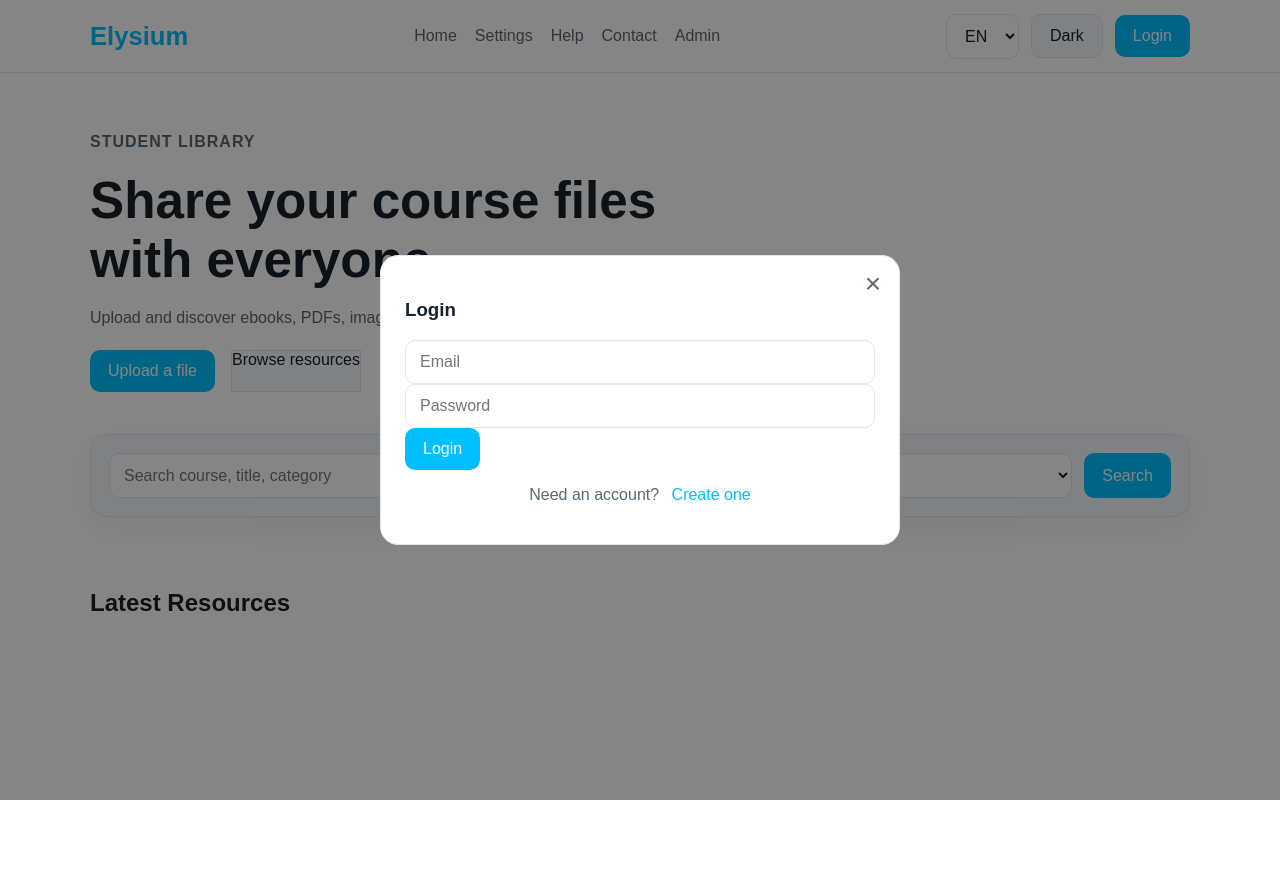
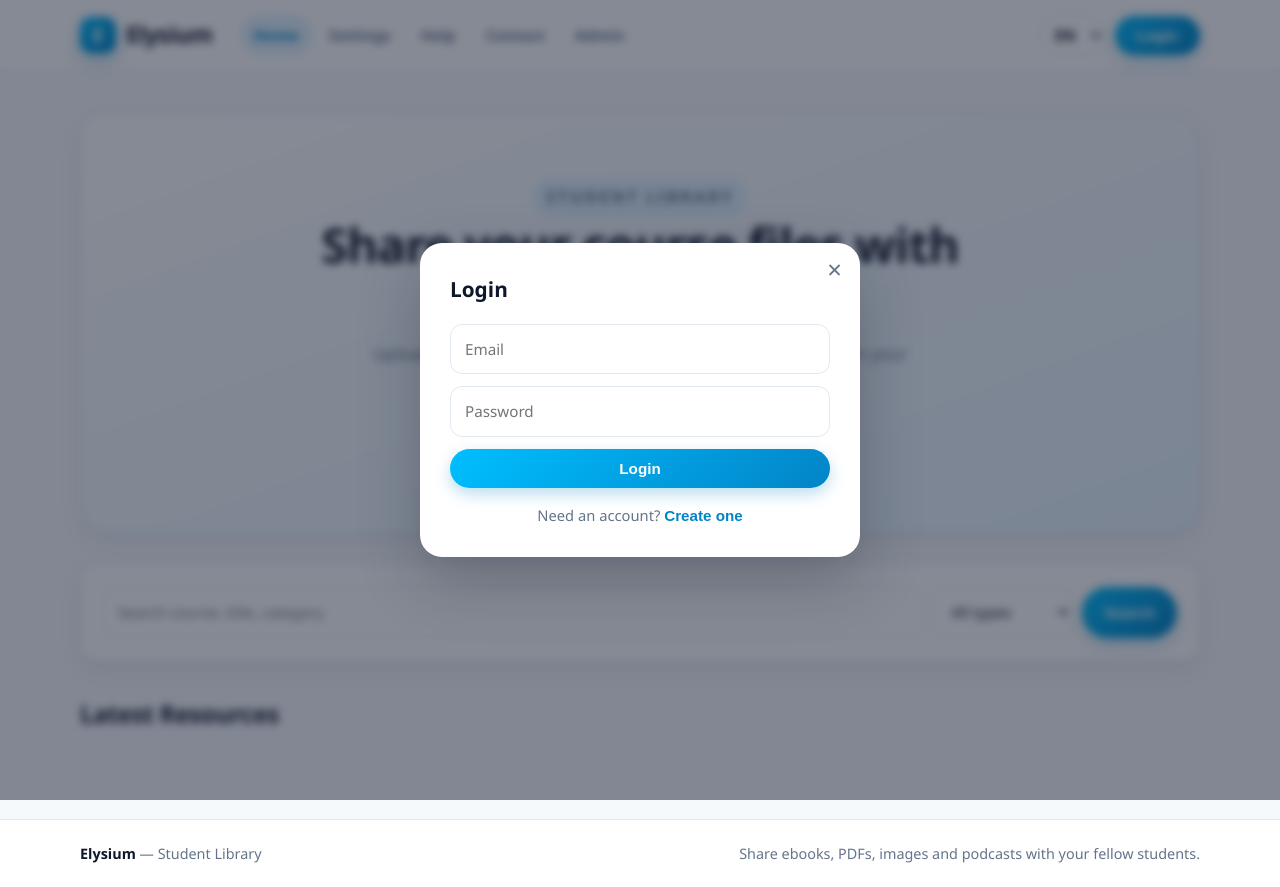
Before and after one commit to merdynseka/Elysium, a plain HTML site: page index.html in a window 1280 px wide. Both pictures are taken after a click on the button "Upload a file". Before the commit the page ends 800 px from the top, so only its background shows below. Drawn offline with Linux system fonts and the light colour scheme; no server answers.

Commit message:
Redesign: modern light-only theme, fix README/help mismatches, add missing Firebase SDKs to all pages

```diff
--- a/app.js
+++ b/app.js
@@ -43,22 +43,6 @@ function applyTranslations() {
   });
 
   document.documentElement.lang = currentLanguage;
-}
-
-function toggleTheme() {
-  const isDark = document.body.classList.toggle("dark");
-  localStorage.setItem("elysium_theme", isDark ? "dark" : "light");
-}
-
-function initTheme() {
-  const savedTheme = localStorage.getItem("elysium_theme");
-  if (savedTheme === "dark") {
-    document.body.classList.add("dark");
-  }
-  const btn = document.getElementById("themeToggleBtn");
-  if (btn) {
-    btn.textContent = document.body.classList.contains("dark") ? "Light" : "Dark";
-  }
 }
 
 function renderResourceCard(item) {
@@ -368,11 +352,6 @@ function bindGlobalUI() {
     settingsLanguage.addEventListener("change", (e) => setLanguage(e.target.value));
   }
 
-  const themeToggleBtn = document.getElementById("themeToggleBtn");
-  if (themeToggleBtn) {
-    themeToggleBtn.addEventListener("click", toggleTheme);
-  }
-
   const authForm = document.getElementById("authForm");
   if (authForm) authForm.addEventListener("submit", handleAuthSubmit);
 
@@ -408,7 +387,6 @@ function bindGlobalUI() {
 
 document.addEventListener("DOMContentLoaded", async () => {
   setLanguage(currentLanguage);
-  initTheme();
   bindGlobalUI();
   bindHomePageEvents();
 
--- a/index.html
+++ b/index.html
@@ -11,7 +11,7 @@
     <div class="container nav">
       <div class="brand">Elysium</div>
       <nav>
-        <a href="index.html">Home</a>
+        <a href="index.html" class="active">Home</a>
         <a href="settings.html">Settings</a>
         <a href="help.html">Help</a>
         <a href="contact.html">Contact</a>
@@ -22,7 +22,6 @@
           <option value="en">EN</option>
           <option value="fr">FR</option>
         </select>
-        <button id="themeToggleBtn" class="secondary-btn">Dark</button>
         <button id="authBtn" class="primary-btn">Login</button>
       </div>
     </div>
@@ -101,7 +100,13 @@
     </div>
   </div>
 
-    <!-- SDKs Firebase version 10.12.2 (Compat) -->
+  <footer class="footer">
+    <div class="container">
+      <span><strong>Elysium</strong> — Student Library</span>
+      <span>Share ebooks, PDFs, images and podcasts with your fellow students.</span>
+    </div>
+  </footer>
+
   <script src="https://www.gstatic.com/firebasejs/10.12.2/firebase-app-compat.js"></script>
   <script src="https://www.gstatic.com/firebasejs/10.12.2/firebase-auth-compat.js"></script>
   <script src="https://www.gstatic.com/firebasejs/10.12.2/firebase-firestore-compat.js"></script>
@@ -109,6 +114,5 @@
 
   <script src="translations.js"></script>
   <script src="app.js"></script>
-
 </body>
-  </html>
+</html>
--- a/style.css
+++ b/style.css
@@ -1,304 +1,197 @@
+/* Elysium — modern light theme */
 :root {
-  --primary: #00bfff;
-  --primary-dark: #0099cc;
-  --bg: #ffffff;
-  --surface: #f5f7fa;
-  --text: #17212a;
-  --muted: #586875;
-  --border: #dfe7ef;
-  --danger: #d33;
-  --shadow: 0 10px 30px rgba(0, 0, 0, 0.06);
+  --accent: deepskyblue;
+  --accent-dark: #0284c7;
+  --accent-soft: #e0f2fe;
+  --bg: #f6f9fc;
+  --surface: #ffffff;
+  --text: #0f172a;
+  --muted: #64748b;
+  --border: #e2e8f0;
+  --radius: 16px;
+  --shadow: 0 1px 3px rgba(15, 23, 42, .06), 0 8px 24px rgba(15, 23, 42, .06);
+  --shadow-hover: 0 4px 8px rgba(15, 23, 42, .06), 0 16px 40px rgba(2, 132, 199, .14);
 }
 
-body.dark {
-  --bg: #0e1722;
-  --surface: #172432;
-  --text: #edf6ff;
-  --muted: #b3c3d4;
-  --border: #213244;
-  --shadow: 0 10px 30px rgba(0, 0, 0, 0.3);
+* { box-sizing: border-box; margin: 0; padding: 0; }
+
+html { scroll-behavior: smooth; }
+
+body {
+  font-family: "Segoe UI", system-ui, -apple-system, Roboto, "Helvetica Neue", Arial, sans-serif;
+  background: var(--bg);
+  color: var(--text);
+  line-height: 1.6;
+  min-height: 100vh;
+  display: flex;
+  flex-direction: column;
 }
 
-* {
-  box-sizing: border-box;
+.container { width: min(1120px, 92%); margin: 0 auto; }
+main.container { flex: 1; width: min(1120px, 92%); }
+
+/* ---------- Header ---------- */
+.topbar {
+  position: sticky; top: 0; z-index: 50;
+  background: rgba(255, 255, 255, .88);
+  backdrop-filter: blur(12px);
+  -webkit-backdrop-filter: blur(12px);
+  border-bottom: 1px solid var(--border);
+}
+.nav { display: flex; align-items: center; gap: 28px; padding: 14px 0; flex-wrap: wrap; }
+.brand {
+  font-size: 1.45rem; font-weight: 800; letter-spacing: -.02em;
+  color: var(--text); display: flex; align-items: center; gap: 10px;
+}
+.brand::before {
+  content: "E";
+  display: inline-flex; align-items: center; justify-content: center;
+  width: 36px; height: 36px; border-radius: 11px;
+  background: linear-gradient(135deg, var(--accent), var(--accent-dark));
+  color: #fff; font-size: 1.15rem; font-weight: 800;
+  box-shadow: 0 6px 16px rgba(2, 132, 199, .35);
+}
+.nav nav { display: flex; gap: 4px; flex-wrap: wrap; }
+.nav nav a {
+  color: var(--muted); text-decoration: none; font-weight: 600; font-size: .95rem;
+  padding: 8px 13px; border-radius: 999px; transition: all .18s ease;
+}
+.nav nav a:hover { color: var(--accent-dark); background: var(--accent-soft); }
+.nav nav a.active { color: var(--accent-dark); background: var(--accent-soft); }
+.nav-actions { margin-left: auto; display: flex; align-items: center; gap: 10px; }
+.nav-actions select {
+  padding: 9px 12px; border: 1px solid var(--border); border-radius: 999px;
+  background: var(--surface); color: var(--text); font-weight: 600; cursor: pointer;
 }
 
-html {
-  scroll-behavior: smooth;
+/* ---------- Buttons ---------- */
+.primary-btn {
+  background: linear-gradient(135deg, var(--accent), var(--accent-dark));
+  color: #fff; border: none; cursor: pointer;
+  padding: 11px 22px; border-radius: 999px;
+  font-weight: 700; font-size: .95rem; text-decoration: none; display: inline-block;
+  box-shadow: 0 6px 16px rgba(2, 132, 199, .28);
+  transition: transform .18s ease, box-shadow .18s ease;
+}
+.primary-btn:hover { transform: translateY(-2px); box-shadow: 0 10px 24px rgba(2, 132, 199, .35); }
+.secondary-btn {
+  background: var(--surface); color: var(--accent-dark);
+  border: 1.5px solid var(--accent); cursor: pointer;
+  padding: 10px 20px; border-radius: 999px;
+  font-weight: 700; font-size: .95rem; text-decoration: none; display: inline-block;
+  transition: all .18s ease;
+}
+.secondary-btn:hover { background: var(--accent-soft); transform: translateY(-2px); }
+.link-btn { background: none; border: none; color: var(--accent-dark); font-weight: 700; cursor: pointer; font-size: .95rem; }
+.link-btn:hover { text-decoration: underline; }
+
+/* ---------- Hero ---------- */
+.hero {
+  margin: 42px 0 30px; text-align: center;
+  padding: 64px 28px;
+  background: linear-gradient(160deg, #ffffff 0%, var(--accent-soft) 130%);
+  border: 1px solid var(--border); border-radius: 28px;
+  box-shadow: var(--shadow);
+}
+.eyebrow {
+  text-transform: uppercase; letter-spacing: .14em; font-size: .78rem;
+  font-weight: 800; color: var(--accent-dark);
+  background: var(--accent-soft); display: inline-block;
+  padding: 6px 14px; border-radius: 999px; margin-bottom: 18px;
+}
+.hero h1 { font-size: clamp(1.9rem, 4.5vw, 3rem); line-height: 1.15; letter-spacing: -.02em; max-width: 640px; margin: 0 auto 14px; }
+.hero p { color: var(--muted); max-width: 560px; margin: 0 auto; font-size: 1.05rem; }
+.hero-actions { display: flex; gap: 12px; justify-content: center; margin-top: 28px; flex-wrap: wrap; }
+
+/* ---------- Panels & cards ---------- */
+.panel, .card {
+  background: var(--surface); border: 1px solid var(--border);
+  border-radius: var(--radius); box-shadow: var(--shadow); padding: 22px;
+}
+.search-panel { display: flex; gap: 10px; flex-wrap: wrap; margin-bottom: 34px; }
+.search-panel input { flex: 1; min-width: 200px; }
+input, select, textarea {
+  padding: 12px 14px; border: 1.5px solid var(--border); border-radius: 12px;
+  font: inherit; font-size: .95rem; background: var(--surface); color: var(--text);
+  width: 100%; transition: border-color .15s ease, box-shadow .15s ease;
+}
+.search-panel select, .search-panel input { width: auto; }
+.search-panel select { min-width: 140px; }
+input:focus, select:focus, textarea:focus {
+  outline: none; border-color: var(--accent);
+  box-shadow: 0 0 0 4px rgba(0, 191, 255, .15);
+}
+form { display: flex; flex-direction: column; gap: 12px; }
+textarea { min-height: 110px; resize: vertical; }
+
+.page { padding: 38px 0 10px; }
+.page h1 { font-size: 2rem; letter-spacing: -.02em; margin-bottom: 22px; }
+.page .card { margin-bottom: 18px; }
+.page .card h3 { margin-bottom: 10px; }
+.page .card p { color: var(--muted); }
+
+/* ---------- Resources ---------- */
+.resources { margin-bottom: 48px; }
+.section-head { display: flex; align-items: center; justify-content: space-between; margin-bottom: 18px; }
+.section-head h2 { font-size: 1.5rem; letter-spacing: -.01em; }
+.resource-grid { display: grid; grid-template-columns: repeat(auto-fill, minmax(250px, 1fr)); gap: 18px; }
+.resource-card {
+  background: var(--surface); border: 1px solid var(--border); border-radius: var(--radius);
+  overflow: hidden; box-shadow: var(--shadow);
+  transition: transform .2s ease, box-shadow .2s ease;
+  display: flex; flex-direction: column;
+}
+.resource-card:hover { transform: translateY(-5px); box-shadow: var(--shadow-hover); }
+.resource-card .thumb {
+  background: linear-gradient(135deg, var(--accent), var(--accent-dark));
+  color: #fff; font-weight: 800; letter-spacing: .12em; font-size: .9rem;
+  padding: 30px 18px; text-align: center;
+}
+.resource-card .content { padding: 18px; display: flex; flex-direction: column; flex: 1; }
+.resource-card h4 { font-size: 1.05rem; margin-bottom: 6px; }
+.resource-card .content p { color: var(--muted); font-size: .92rem; flex: 1; }
+.resource-card .meta { display: flex; gap: 8px; margin-top: 12px; flex-wrap: wrap; }
+.resource-card .meta span {
+  background: var(--accent-soft); color: var(--accent-dark);
+  font-size: .75rem; font-weight: 700; padding: 4px 10px; border-radius: 999px;
+  text-transform: capitalize;
 }
 
-body {
-  margin: 0;
-  background: var(--bg);
-  color: var(--text);
-  font-family: Arial, Helvetica, sans-serif;
-  transition: background 0.25s ease, color 0.25s ease;
+/* ---------- Modal ---------- */
+.modal {
+  position: fixed; inset: 0; z-index: 100;
+  background: rgba(15, 23, 42, .5); backdrop-filter: blur(4px);
+  display: flex; align-items: center; justify-content: center; padding: 18px;
 }
+.modal-content {
+  background: var(--surface); border-radius: 22px; padding: 30px;
+  width: 100%; max-width: 440px; position: relative;
+  box-shadow: 0 24px 60px rgba(15, 23, 42, .25);
+  max-height: 90vh; overflow-y: auto;
+}
+.modal-content h3 { margin-bottom: 18px; font-size: 1.3rem; }
+.close-modal {
+  position: absolute; top: 14px; right: 18px; font-size: 1.6rem; line-height: 1;
+  color: var(--muted); cursor: pointer; transition: color .15s;
+}
+.close-modal:hover { color: var(--text); }
+.auth-switch { margin-top: 16px; text-align: center; color: var(--muted); font-size: .92rem; }
+.hidden { display: none !important; }
 
-a {
-  color: inherit;
-  text-decoration: none;
+/* ---------- Footer ---------- */
+.footer {
+  border-top: 1px solid var(--border); background: var(--surface);
+  padding: 22px 0; margin-top: 20px;
 }
+.footer .container { display: flex; justify-content: space-between; gap: 12px; flex-wrap: wrap; color: var(--muted); font-size: .9rem; }
+.footer strong { color: var(--text); }
 
-.container {
-  width: min(1100px, calc(100% - 32px));
-  margin: 0 auto;
+#adminFilesList .card { box-shadow: none; margin-bottom: 12px; }
+#adminFilesList a { color: var(--accent-dark); font-weight: 700; }
+
+@media (max-width: 640px) {
+  .nav { gap: 14px; }
+  .nav-actions { margin-left: 0; }
+  .hero { padding: 42px 18px; }
+  .search-panel .primary-btn { width: 100%; }
 }
-
-.topbar {
-  position: sticky;
-  top: 0;
-  backdrop-filter: blur(10px);
-  background: rgba(255,255,255,0.82);
-  border-bottom: 1px solid var(--border);
-  z-index: 50;
-}
-
-body.dark .topbar {
-  background: rgba(14,23,34,0.85);
-}
-
-.nav {
-  display: flex;
-  align-items: center;
-  justify-content: space-between;
-  min-height: 72px;
-  gap: 16px;
-}
-
-.brand {
-  font-size: 1.6rem;
-  font-weight: bold;
-  color: var(--primary);
-}
-
-nav {
-  display: flex;
-  gap: 18px;
-  align-items: center;
-  color: var(--muted);
-}
-
-.nav-actions {
-  display: flex;
-  gap: 12px;
-  align-items: center;
-}
-
-select, input, textarea, button {
-  font: inherit;
-}
-
-input, textarea, select {
-  width: 100%;
-  padding: 12px 14px;
-  border: 1px solid var(--border);
-  border-radius: 10px;
-  background: var(--bg);
-  color: var(--text);
-}
-
-button {
-  border: none;
-  border-radius: 10px;
-  padding: 12px 18px;
-  cursor: pointer;
-  transition: 0.2s ease;
-}
-
-.primary-btn {
-  background: var(--primary);
-  color: white;
-}
-
-.primary-btn:hover {
-  background: var(--primary-dark);
-}
-
-.secondary-btn {
-  background: var(--surface);
-  color: var(--text);
-  border: 1px solid var(--border);
-}
-
-.hero {
-  display: grid;
-  grid-template-columns: 1.2fr 0.8fr;
-  align-items: center;
-  min-height: 320px;
-  padding: 40px 0 20px;
-}
-
-.eyebrow {
-  color: var(--primary);
-  font-weight: 700;
-  text-transform: uppercase;
-  letter-spacing: 1px;
-}
-
-.hero h1 {
-  font-size: clamp(2rem, 4vw, 4rem);
-  margin: 10px 0;
-}
-
-.hero p {
-  color: var(--muted);
-  max-width: 700px;
-  line-height: 1.6;
-}
-
-.hero-actions {
-  display: flex;
-  gap: 16px;
-  margin-top: 20px;
-  flex-wrap: wrap;
-}
-
-.search-panel {
-  display: grid;
-  grid-template-columns: 1.5fr 1fr auto;
-  gap: 12px;
-  margin: 22px 0;
-  padding: 18px;
-  border: 1px solid var(--border);
-  background: var(--surface);
-  border-radius: 16px;
-  box-shadow: var(--shadow);
-}
-
-.resources {
-  padding: 30px 0 60px;
-}
-
-.section-head {
-  margin-bottom: 18px;
-}
-
-.resource-grid {
-  display: grid;
-  grid-template-columns: repeat(auto-fit, minmax(220px, 1fr));
-  gap: 20px;
-}
-
-.resource-card {
-  background: var(--surface);
-  border: 1px solid var(--border);
-  border-radius: 16px;
-  overflow: hidden;
-  box-shadow: var(--shadow);
-}
-
-.resource-card .thumb {
-  height: 150px;
-  background: linear-gradient(135deg, #dff9ff, var(--primary));
-  display: flex;
-  align-items: center;
-  justify-content: center;
-  color: white;
-  font-weight: bold;
-}
-
-.resource-card .content {
-  padding: 16px;
-}
-
-.resource-card h4 {
-  margin: 0 0 8px;
-}
-
-.resource-card p {
-  margin: 0 0 10px;
-  color: var(--muted);
-}
-
-.meta {
-  display: flex;
-  justify-content: space-between;
-  gap: 12px;
-  font-size: 0.8rem;
-  color: var(--muted);
-}
-
-.page {
-  padding: 36px 0 60px;
-}
-
-.card {
-  background: var(--surface);
-  border: 1px solid var(--border);
-  border-radius: 16px;
-  box-shadow: var(--shadow);
-  padding: 20px;
-  margin-bottom: 18px;
-}
-
-.modal {
-  position: fixed;
-  inset: 0;
-  background: rgba(0,0,0,0.48);
-  display: flex;
-  align-items: center;
-  justify-content: center;
-  z-index: 100;
-}
-
-.modal-content {
-  width: min(520px, calc(100% - 24px));
-  background: var(--bg);
-  border: 1px solid var(--border);
-  border-radius: 18px;
-  padding: 24px;
-  position: relative;
-}
-
-.close-modal {
-  position: absolute;
-  top: 12px;
-  right: 18px;
-  font-size: 28px;
-  cursor: pointer;
-  color: var(--muted);
-}
-
-.hidden {
-  display: none !important;
-}
-
-.auth-switch {
-  margin-top: 16px;
-  text-align: center;
-  color: var(--muted);
-}
-
-.link-btn {
-  background: transparent;
-  color: var(--primary);
-  padding: 0;
-  margin-left: 8px;
-}
-
-#resourceGrid img {
-  max-width: 100%;
-  display: block;
-}
-
-@media (max-width: 760px) {
-  .nav {
-    flex-wrap: wrap;
-    justify-content: center;
-    padding: 16px 0;
-  }
-
-  nav {
-    flex-wrap: wrap;
-    justify-content: center;
-  }
-
-  .hero {
-    grid-template-columns: 1fr;
-  }
-
-  .search-panel {
-    grid-template-columns: 1fr;
-  }
-}
--- a/translations.js
+++ b/translations.js
@@ -13,7 +13,7 @@ const translations = {
     "help.q1": "How do I upload a file?",
     "help.a1": "Create an account, sign in, then click “Upload a file” on the home page.",
     "help.q2": "Do I need an account to download?",
-    "help.a2": "Yes. You must sign in to download or upload resources.",
+    "help.a2": "No. Anyone can browse and open resources. You only need an account to upload.",
     "help.q3": "Who manages the site?",
     "help.a3": "Only the confirmed admin and authorized admins can manage the platform.",
     "contact.title": "Contact",
@@ -36,7 +36,7 @@ const translations = {
     "help.q1": "Comment téléverser un fichier ?",
     "help.a1": "Créez un compte, connectez-vous, puis cliquez sur “Téléverser un fichier” sur la page d’accueil.",
     "help.q2": "Ai-je besoin d’un compte pour télécharger ?",
-    "help.a2": "Oui. Vous devez vous connecter pour télécharger ou téléverser des ressources.",
+    "help.a2": "Non. Tout le monde peut parcourir et ouvrir les ressources. Un compte est nécessaire uniquement pour téléverser.",
     "help.q3": "Qui gère le site ?",
     "help.a3": "Seuls l’administrateur confirmé et les administrateurs autorisés peuvent gérer la plateforme.",
     "contact.title": "Contact",
```
Also changed, not shown: admin.html (+10 -2 lines), contact.html (+11 -2 lines), help.html (+12 -3 lines), settings.html (+11 -2 lines), 1 other file.
